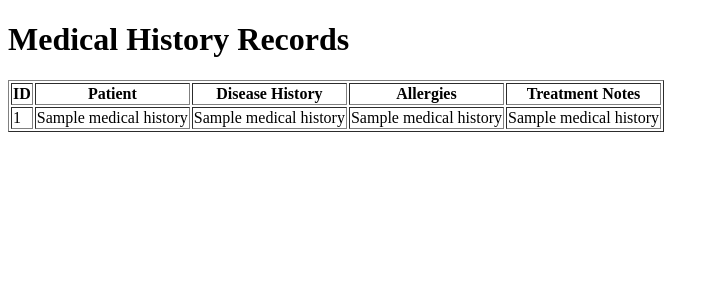
After one commit to swathi04721/Hospital-Management-System, a Flask app: page /view_medical_history in a window 1280 px wide. The commit adds this page. Shown: the top 300 px of the page, without its empty margins (0-719 px from the left). Run offline with Flask 3, Linux system fonts and the light colour scheme; a database or web service that is not in the repository returns one stand-in record (values such as "Sample title"); some libraries are stand-ins or nearby versions.

Commit message:
medical history module added

```diff
--- a/app.py
+++ b/app.py
@@ -51,7 +51,18 @@ CREATE TABLE IF NOT EXISTS doctors (
     phone VARCHAR(20)
 )
 """)
+# Medical History Table
+cur.execute("""
+CREATE TABLE IF NOT EXISTS medical_history (
+    id SERIAL PRIMARY KEY,
+    patient_name VARCHAR(100),
+    disease_history TEXT,
+    allergies TEXT,
+    treatment_notes TEXT
+)
+""")
 
+conn.commit()
 conn.commit()
 
 # -----------------------------
@@ -252,7 +263,53 @@ def view_doctors():
         'view_doctors.html',
         doctors=doctors
     )
+# Medical History Form
+@app.route('/medical_history')
+def medical_history():
+    return render_template('medical_history.html')
 
+
+# Save Medical History
+@app.route('/add_medical_history', methods=['POST'])
+def add_medical_history():
+
+    patient_name = request.form['patient_name']
+    disease_history = request.form['disease_history']
+    allergies = request.form['allergies']
+    treatment_notes = request.form['treatment_notes']
+
+    cur.execute("""
+    INSERT INTO medical_history(
+        patient_name,
+        disease_history,
+        allergies,
+        treatment_notes
+    )
+    VALUES (%s,%s,%s,%s)
+    """, (
+        patient_name,
+        disease_history,
+        allergies,
+        treatment_notes
+    ))
+
+    conn.commit()
+
+    return redirect('/view_medical_history')
+
+
+# View Medical History
+@app.route('/view_medical_history')
+def view_medical_history():
+
+    cur.execute("SELECT * FROM medical_history")
+
+    records = cur.fetchall()
+
+    return render_template(
+        'view_medical_history.html',
+        records=records
+    )
 # -----------------------------
 # RUN APP
 # -----------------------------
--- a/templates/index.html
+++ b/templates/index.html
@@ -80,6 +80,8 @@
     <a href="/view_patients">View Patients</a>
     <a href="/doctors">Add Doctor</a>
     <a href="/view_doctors">View Doctors</a>
+    <a href="/medical_history">Add Medical History</a>
+    <a href="/view_medical_history">View Medical History</a>
 </div>
 
 <div class="main">
--- /dev/null
+++ b/templates/view_medical_history.html
@@ -0,0 +1,35 @@
+<!DOCTYPE html>
+<html>
+<head>
+    <title>Medical History Records</title>
+</head>
+<body>
+
+<h1>Medical History Records</h1>
+
+<table border="1">
+
+<tr>
+    <th>ID</th>
+    <th>Patient</th>
+    <th>Disease History</th>
+    <th>Allergies</th>
+    <th>Treatment Notes</th>
+</tr>
+
+{% for record in records %}
+
+<tr>
+    <td>{{ record[0] }}</td>
+    <td>{{ record[1] }}</td>
+    <td>{{ record[2] }}</td>
+    <td>{{ record[3] }}</td>
+    <td>{{ record[4] }}</td>
+</tr>
+
+{% endfor %}
+
+</table>
+
+</body>
+</html>
```
Also changed, not shown: templates/medical_history.html (added, +47 -0 lines).
